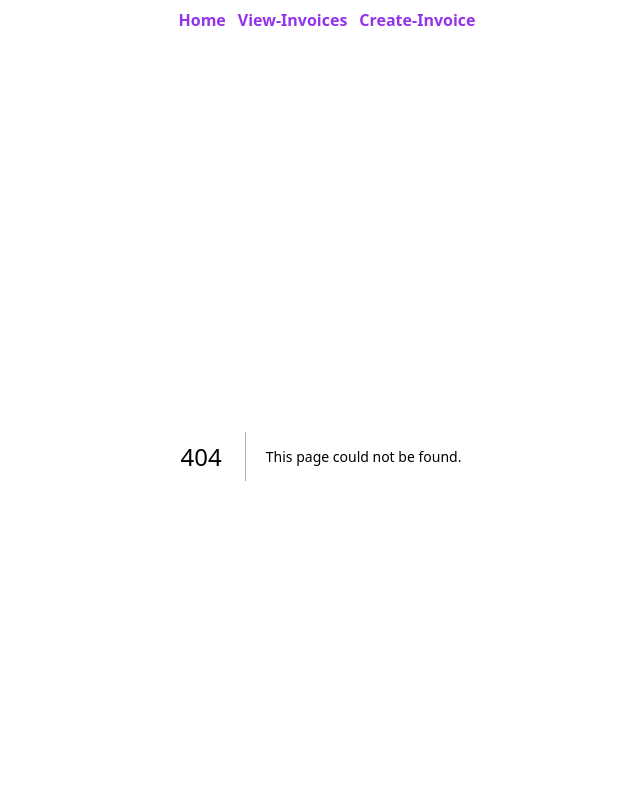
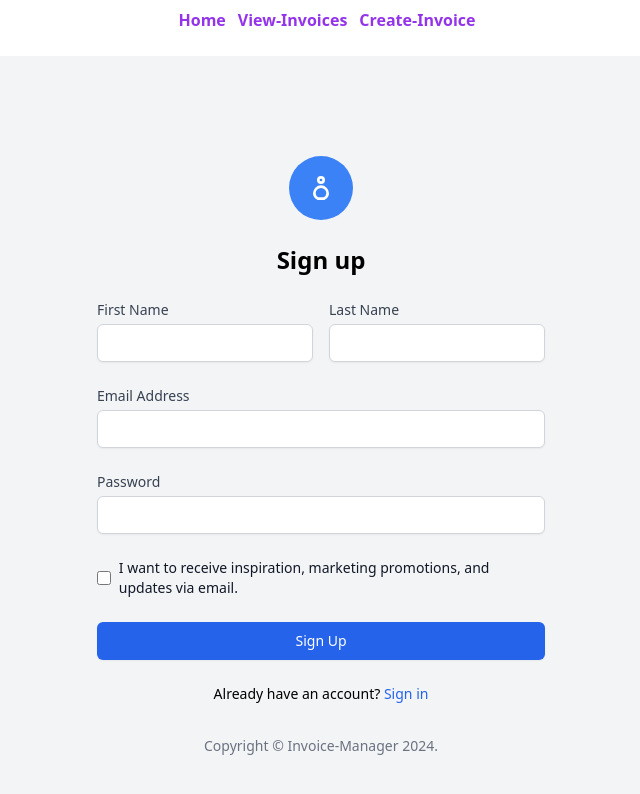
Before and after one commit to debreroha/Invoice-managers, a Next.js app: page /sign-up in a window 1280 px wide. Before the commit this address had no page. Shown: the top 794 px of the page, without its empty margins (319-959 px from the left). Built offline with nearby package versions, Linux system fonts and the light colour scheme.

Commit message:
setting up sign in and sing up pages

```diff
--- /dev/null
+++ b/app/login/page.tsx
@@ -0,0 +1,109 @@
+"use client";
+
+import * as React from 'react';
+
+export default function SignIn() {
+  const handleSubmit = (event: React.FormEvent<HTMLFormElement>) => {
+    event.preventDefault();
+    const data = new FormData(event.currentTarget);
+    console.log({
+      email: data.get('email'),
+      password: data.get('password'),
+    });
+  };
+
+  return (
+    <div className="flex flex-col items-center justify-center min-h-screen bg-gray-100">
+      <div className="w-full max-w-xs">
+        <div className="flex justify-center mb-6">
+          <div className="bg-blue-500 p-4 rounded-full">
+            <svg
+              className="h-8 w-8 text-white"
+              fill="none"
+              stroke="currentColor"
+              viewBox="0 0 24 24"
+              xmlns="http://www.w3.org/2000/svg"
+            >
+              <path
+                strokeLinecap="round"
+                strokeLinejoin="round"
+                strokeWidth="2"
+                d="M12 11c2.7 0 5 2.2 5 5 0 1.7-1.1 3.1-2.7 4H9.7c-1.6-0.9-2.7-2.3-2.7-4 0-2.8 2.3-5 5-5m0-7c1.1 0 2 .9 2 2s-.9 2-2 2-2-.9-2-2 .9-2 2-2z"
+              />
+            </svg>
+          </div>
+        </div>
+        <h1 className="text-center text-2xl font-semibold mb-6">Sign in</h1>
+        <form onSubmit={handleSubmit} className="space-y-6">
+          <div>
+            <label htmlFor="email" className="block text-sm font-medium text-gray-700">
+              Email Address
+            </label>
+            <input
+              id="email"
+              name="email"
+              type="email"
+              required
+              autoComplete="email"
+              autoFocus
+              className="mt-1 block w-full px-3 py-2 border border-gray-300 rounded-md shadow-sm placeholder-gray-400 focus:outline-none focus:ring-blue-500 focus:border-blue-500 sm:text-sm"
+            />
+          </div>
+          <div>
+            <label htmlFor="password" className="block text-sm font-medium text-gray-700">
+              Password
+            </label>
+            <input
+              id="password"
+              name="password"
+              type="password"
+              required
+              autoComplete="current-password"
+              className="mt-1 block w-full px-3 py-2 border border-gray-300 rounded-md shadow-sm placeholder-gray-400 focus:outline-none focus:ring-blue-500 focus:border-blue-500 sm:text-sm"
+            />
+          </div>
+          <div className="flex items-center justify-between">
+            <div className="flex items-center">
+              <input
+                id="remember_me"
+                name="remember_me"
+                type="checkbox"
+                className="h-4 w-4 text-blue-600 focus:ring-blue-500 border-gray-300 rounded"
+              />
+              <label htmlFor="remember_me" className="ml-2 block text-sm text-gray-900">
+                Remember me
+              </label>
+            </div>
+            <div className="text-sm">
+              <a href="#" className="font-medium text-blue-600 hover:text-blue-500">
+                Forgot password?
+              </a>
+            </div>
+          </div>
+          <div>
+            <button
+              type="submit"
+              className="w-full flex justify-center py-2 px-4 border border-transparent rounded-md shadow-sm text-sm font-medium text-white bg-blue-600 hover:bg-blue-700 focus:outline-none focus:ring-2 focus:ring-offset-2 focus:ring-blue-500"
+            >
+              Sign in
+            </button>
+          </div>
+          <div className="text-center mt-6">
+            <p className="text-sm">
+              {"Don't have an account? "}
+              <a href="/sign-up" className="font-medium text-blue-600 hover:text-blue-500">
+                Sign Up
+              </a>
+            </p>
+          </div>
+        </form>
+      </div>
+      <footer className="text-center mt-8 text-gray-500 text-sm">
+        {'Copyright © '}
+        Invoce-Manager {' '}
+        {new Date().getFullYear()}
+        {'.'}
+      </footer>
+    </div>
+  );
+}
--- a/app/page.tsx
+++ b/app/page.tsx
@@ -1,8 +1,15 @@
-export default function HomePage() {
+import Link from 'next/link';
+
+export default function Home() {
   return (
-    <div className="flex justify-center ...">
-      <h1 className="mr-5">Welcome to Invoice Manager</h1>
-      <p>This is a simple invoice management application.</p>
+    <div className="flex flex-col items-center justify-center h-screen bg-gray-100">
+      <h1 className="text-3xl mb-8">Welcome to Invoice Manager</h1>
+      <Link href="/login" className="mb-4 px-6 py-2 bg-blue-500 text-white rounded-lg hover:bg-blue-600">
+        Login
+      </Link>
+      <Link href="/sign-up" className="px-6 py-2 border border-blue-500 text-blue-500 rounded-lg hover:bg-blue-500 hover:text-white">
+        Sign Up
+      </Link>
     </div>
   );
 }
--- /dev/null
+++ b/app/sign-up/page.tsx
@@ -0,0 +1,129 @@
+"use client";
+
+import * as React from 'react';
+
+export default function SignUp() {
+  const handleSubmit = (event: React.FormEvent<HTMLFormElement>) => {
+    event.preventDefault();
+    const data = new FormData(event.currentTarget);
+    console.log({
+      email: data.get('email'),
+      password: data.get('password'),
+    });
+  };
+
+  return (
+    <div className="flex flex-col items-center justify-center min-h-screen bg-gray-100">
+      <div className="w-full max-w-md">
+        <div className="flex justify-center mb-6">
+          <div className="bg-blue-500 p-4 rounded-full">
+            <svg
+              className="h-8 w-8 text-white"
+              fill="none"
+              stroke="currentColor"
+              viewBox="0 0 24 24"
+              xmlns="http://www.w3.org/2000/svg"
+            >
+              <path
+                strokeLinecap="round"
+                strokeLinejoin="round"
+                strokeWidth="2"
+                d="M12 11c2.7 0 5 2.2 5 5 0 1.7-1.1 3.1-2.7 4H9.7c-1.6-0.9-2.7-2.3-2.7-4 0-2.8 2.3-5 5-5m0-7c1.1 0 2 .9 2 2s-.9 2-2 2-2-.9-2-2 .9-2 2-2z"
+              />
+            </svg>
+          </div>
+        </div>
+        <h1 className="text-center text-2xl font-semibold mb-6">Sign up</h1>
+        <form onSubmit={handleSubmit} className="space-y-6">
+          <div className="grid grid-cols-2 gap-4">
+            <div>
+              <label htmlFor="firstName" className="block text-sm font-medium text-gray-700">
+                First Name
+              </label>
+              <input
+                id="firstName"
+                name="firstName"
+                type="text"
+                required
+                autoComplete="given-name"
+                className="mt-1 block w-full px-3 py-2 border border-gray-300 rounded-md shadow-sm placeholder-gray-400 focus:outline-none focus:ring-blue-500 focus:border-blue-500 sm:text-sm"
+              />
+            </div>
+            <div>
+              <label htmlFor="lastName" className="block text-sm font-medium text-gray-700">
+                Last Name
+              </label>
+              <input
+                id="lastName"
+                name="lastName"
+                type="text"
+                required
+                autoComplete="family-name"
+                className="mt-1 block w-full px-3 py-2 border border-gray-300 rounded-md shadow-sm placeholder-gray-400 focus:outline-none focus:ring-blue-500 focus:border-blue-500 sm:text-sm"
+              />
+            </div>
+          </div>
+          <div>
+            <label htmlFor="email" className="block text-sm font-medium text-gray-700">
+              Email Address
+            </label>
+            <input
+              id="email"
+              name="email"
+              type="email"
+              required
+              autoComplete="email"
+              className="mt-1 block w-full px-3 py-2 border border-gray-300 rounded-md shadow-sm placeholder-gray-400 focus:outline-none focus:ring-blue-500 focus:border-blue-500 sm:text-sm"
+            />
+          </div>
+          <div>
+            <label htmlFor="password" className="block text-sm font-medium text-gray-700">
+              Password
+            </label>
+            <input
+              id="password"
+              name="password"
+              type="password"
+              required
+              autoComplete="new-password"
+              className="mt-1 block w-full px-3 py-2 border border-gray-300 rounded-md shadow-sm placeholder-gray-400 focus:outline-none focus:ring-blue-500 focus:border-blue-500 sm:text-sm"
+            />
+          </div>
+          <div className="flex items-center">
+            <input
+              id="allowExtraEmails"
+              name="allowExtraEmails"
+              type="checkbox"
+              className="h-4 w-4 text-blue-600 focus:ring-blue-500 border-gray-300 rounded"
+            />
+            <label htmlFor="allowExtraEmails" className="ml-2 block text-sm text-gray-900">
+              I want to receive inspiration, marketing promotions, and updates via email.
+            </label>
+          </div>
+          <div>
+            <button
+              type="submit"
+              className="w-full flex justify-center py-2 px-4 border border-transparent rounded-md shadow-sm text-sm font-medium text-white bg-blue-600 hover:bg-blue-700 focus:outline-none focus:ring-2 focus:ring-offset-2 focus:ring-blue-500"
+            >
+              Sign Up
+            </button>
+          </div>
+          <div className="text-center mt-6">
+            <p className="text-sm">
+              Already have an account?{' '}
+              <a href="/login" className="font-medium text-blue-600 hover:text-blue-500">
+                Sign in
+              </a>
+            </p>
+          </div>
+        </form>
+      </div>
+      <footer className="text-center mt-8 text-gray-500 text-sm">
+        {'Copyright © '}
+        Invoice-Manager {' '}
+        {new Date().getFullYear()}
+        {'.'}
+      </footer>
+    </div>
+  );
+}
```
